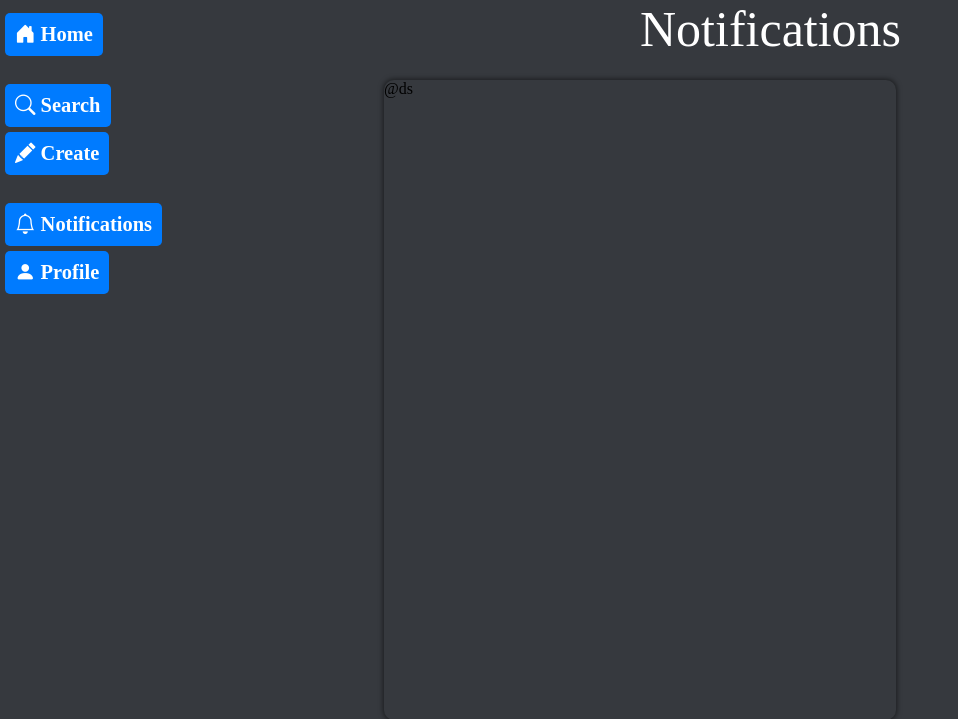
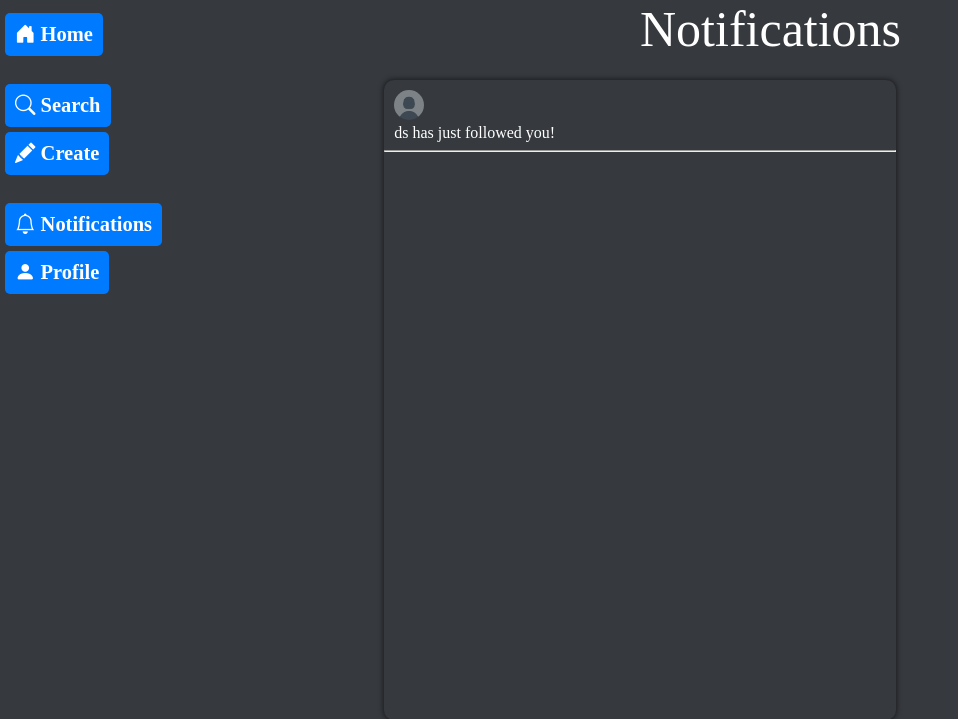
Before and after one commit to NickieUwU/projektTWAcontinuation, a PHP site: the page made by Notifications/Notifications.php in a window 1280 px wide. Shown: the top 719 px of the page, without its empty margins (0-958 px from the left). Run offline with PHP 8.4, Linux system fonts and the light colour scheme; a user stored in the database is signed in; data comes from the database, SQL or seed files in the repository.

Commit message:
Working on notifications

```diff
--- a/Notifications/Notifications.css
+++ b/Notifications/Notifications.css
@@ -21,6 +21,25 @@
     overflow: auto;
 }
 
+.Notification
+{
+    padding-left: 2%;
+    padding-top: 2%;
+    color: #fff;
+}
+
+.Notification a
+{
+    text-decoration: none;
+    color: #fff;
+}
+
+.Notification a:hover
+{
+    cursor: pointer;
+    text-decoration: underline;
+}
+
 .PFP
 {
     width: 30px;
--- a/Notifications/Notifications.php
+++ b/Notifications/Notifications.php
@@ -36,7 +36,15 @@
                     $users = Db::queryAll("SELECT * FROM users WHERE ID=?", $follow["ID"]);
                     foreach($users as $user)
                     {
-                        echo $user["Username"]."<br>";
+                        $FollowerName = $user["Name"];
+                        $FollowerUsername = $user["Username"];
+                        echo '
+                            <div class="Notification">
+                                <img src="../DefaultPFP/DefaultPFP.png" class="PFP"><br>
+                                <a href="../Profile/Profile.php?username='.$FollowerUsername.'">'.$FollowerName.'</a> has just followed you!
+                            </div>
+                            <hr>
+                        ';
                     }
                 }
             }
```
